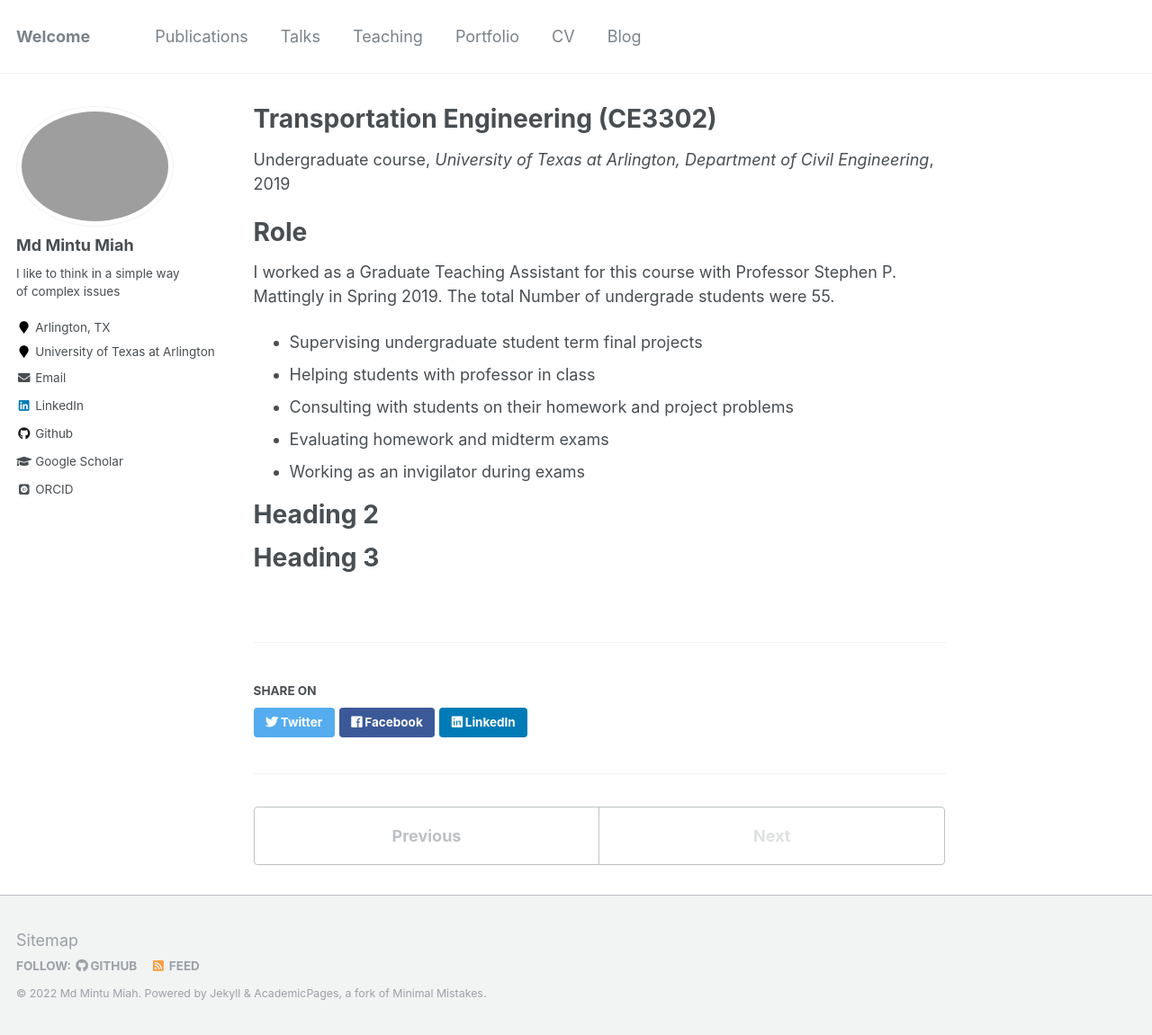
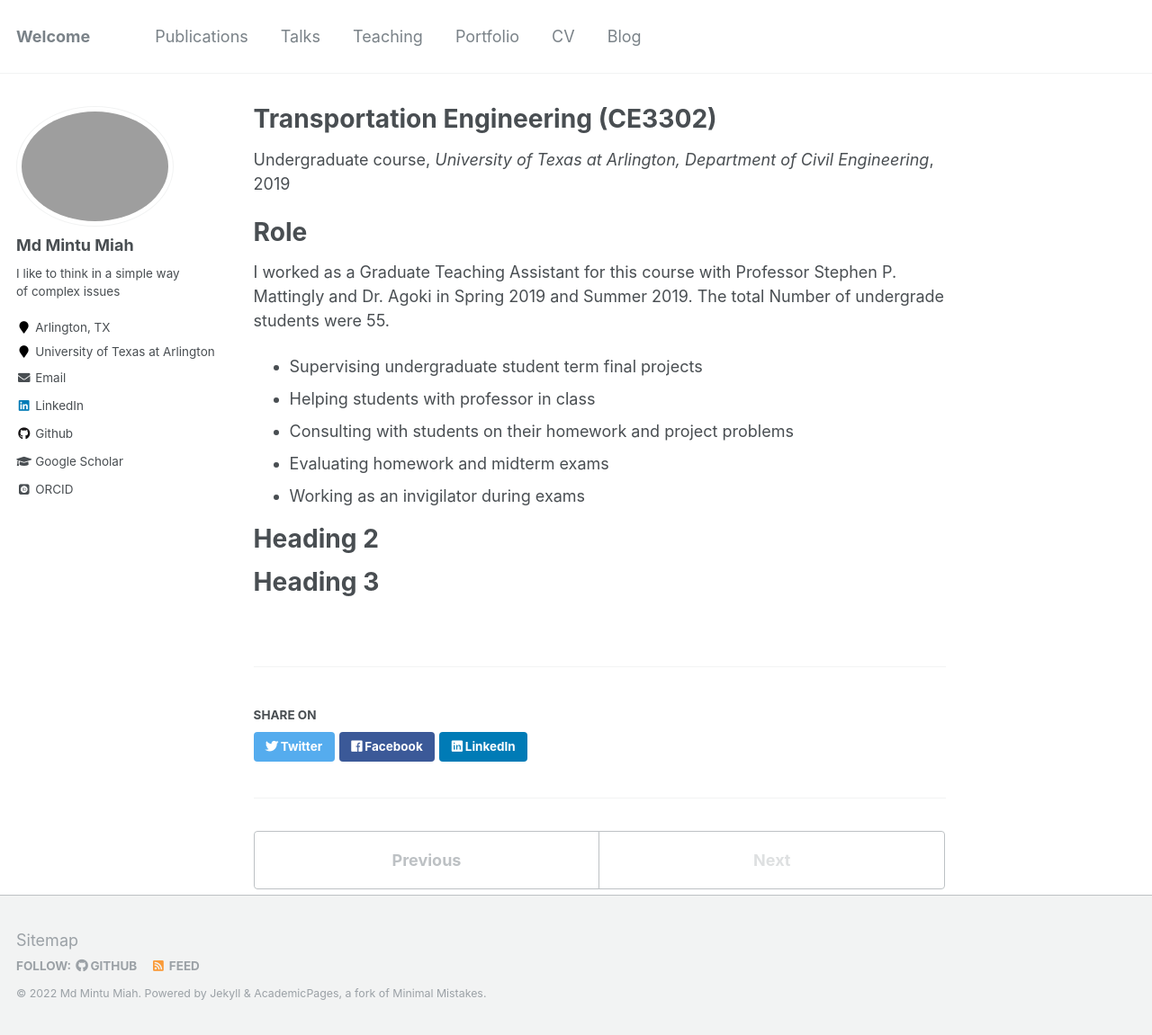
Before and after one commit to mintu07ruet/mintu07ruet.github.io, a Jekyll site: the page built from _teaching/2019-spring-UTA_GTA_teaching-1.md, in a window 1280 px wide and 1151 px high. Shown: the whole window at 90% size. Built offline with Jekyll 4.4.1, drawn with Linux system fonts in a browser that asks for light colours; some web fonts are replaced.

Commit message:
Update 2019-spring-UTA_GTA_teaching-1.md

```diff
--- a/_teaching/2019-spring-UTA_GTA_teaching-1.md
+++ b/_teaching/2019-spring-UTA_GTA_teaching-1.md
@@ -12,7 +12,7 @@
 
 Role
 ======
-I worked as a Graduate Teaching Assistant for this course with Professor Stephen P. Mattingly in Spring 2019. The total Number of undergrade students were 55.
+I worked as a Graduate Teaching Assistant for this course with Professor Stephen P. Mattingly and Dr. Agoki in Spring 2019 and Summer 2019. The total Number of undergrade students were 55.
  * Supervising undergraduate student term final projects
  * Helping students with professor in class
  * Consulting with students on their homework and project problems
```
